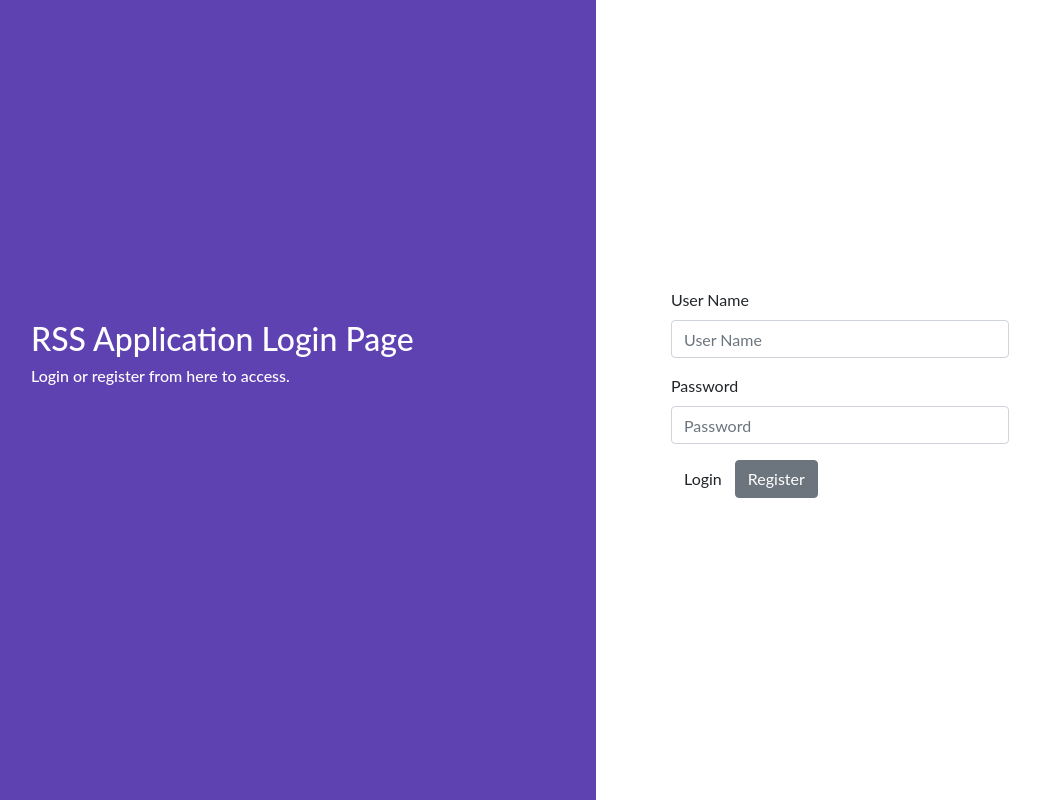
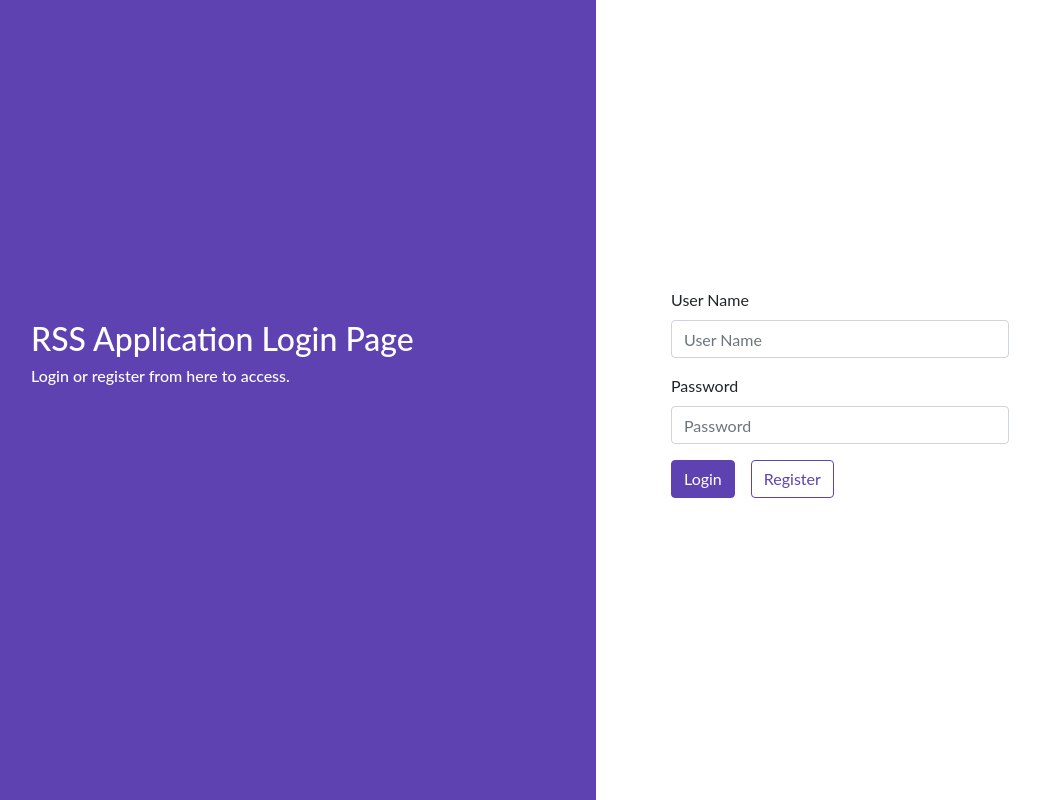
Before and after one commit to amckean12/rss-ui, a React (Create React App) app: page / in a window 1280 px wide. Shown: the whole page, without its empty margins (44-1084 px from the left). Built offline with nearby package versions, Linux system fonts and the light colour scheme.

Commit message:
changes button color

```diff
--- a/src/components/form_component.jsx
+++ b/src/components/form_component.jsx
@@ -5,16 +5,16 @@ const FormComponent = (props) => {
     return(
         <section className="form-section">
             <form className="form">
-                <div class="form-group">
+                <div class="form-group form__input-group">
                     <label>User Name</label>
                      <input type="text" class="form-control" placeholder="User Name" />
                 </div>
-                <div class="form-group">
+                <div class="form-group form__input-group">
                      <label>Password</label>
                      <input type="password" class="form-control" placeholder="Password" />
                 </div>
-                <button type="submit" class="btn btn-black">Login</button>
-                <button type="submit" class="btn btn-secondary">Register</button>
+                <button type="submit" class="btn form__button--primary">Login</button>
+                <button type="submit" class="btn form__button--secondary">Register</button>
             </form>
         </section>
     )
--- a/src/styles/components/login.scss
+++ b/src/styles/components/login.scss
@@ -24,4 +24,26 @@
         padding: 0 60px;
         width: 75%;
     }
+
+    .form {
+        &__button--primary {
+            color: white;
+            background-color: #5F42B1;
+            border-color: #5F42B1;
+            &:hover {
+                color: #5F42B1;
+                background-color: white;
+            }
+        }
+
+        &__button--secondary {
+            color: #5F42B1;
+            border-color: #5F42B1;
+            margin-left: 1rem;
+            &:hover {
+                color: white;
+                background-color: #5F42B1;
+            }
+        }
+    }
 }
```
